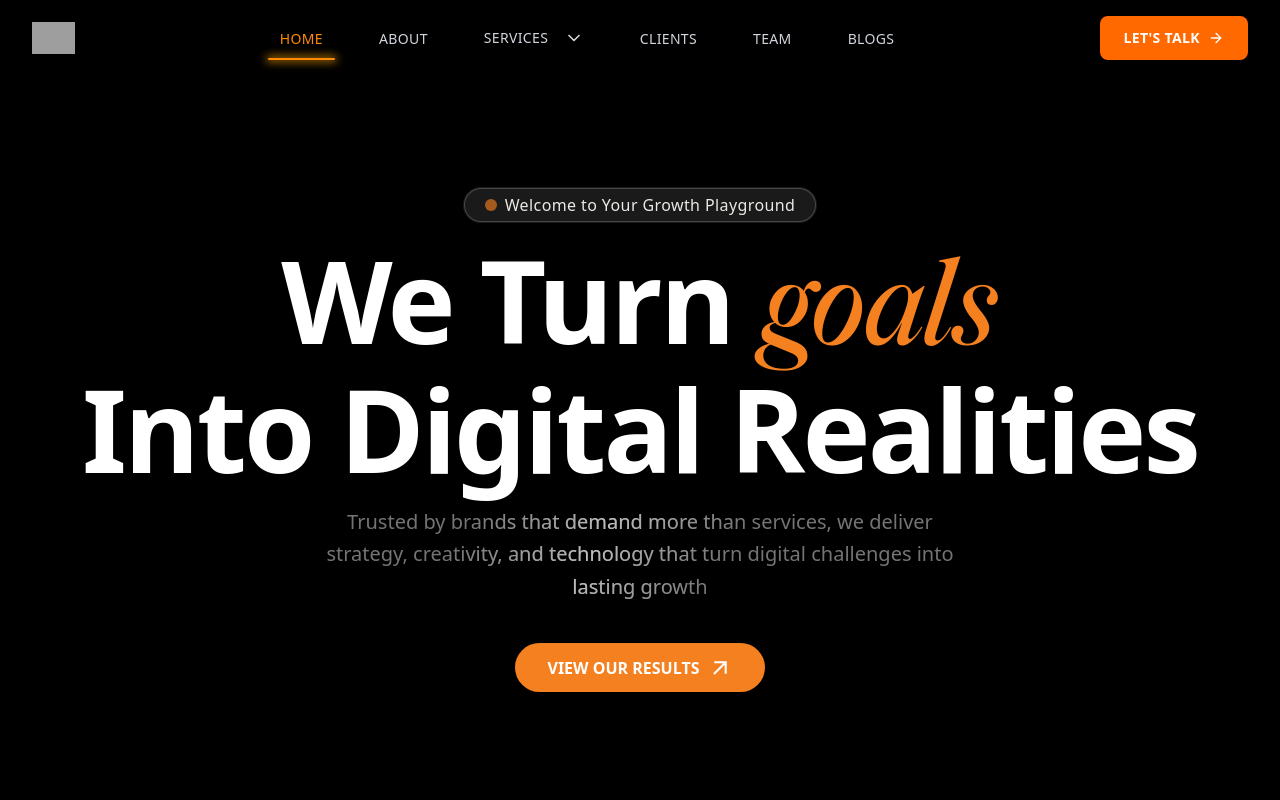
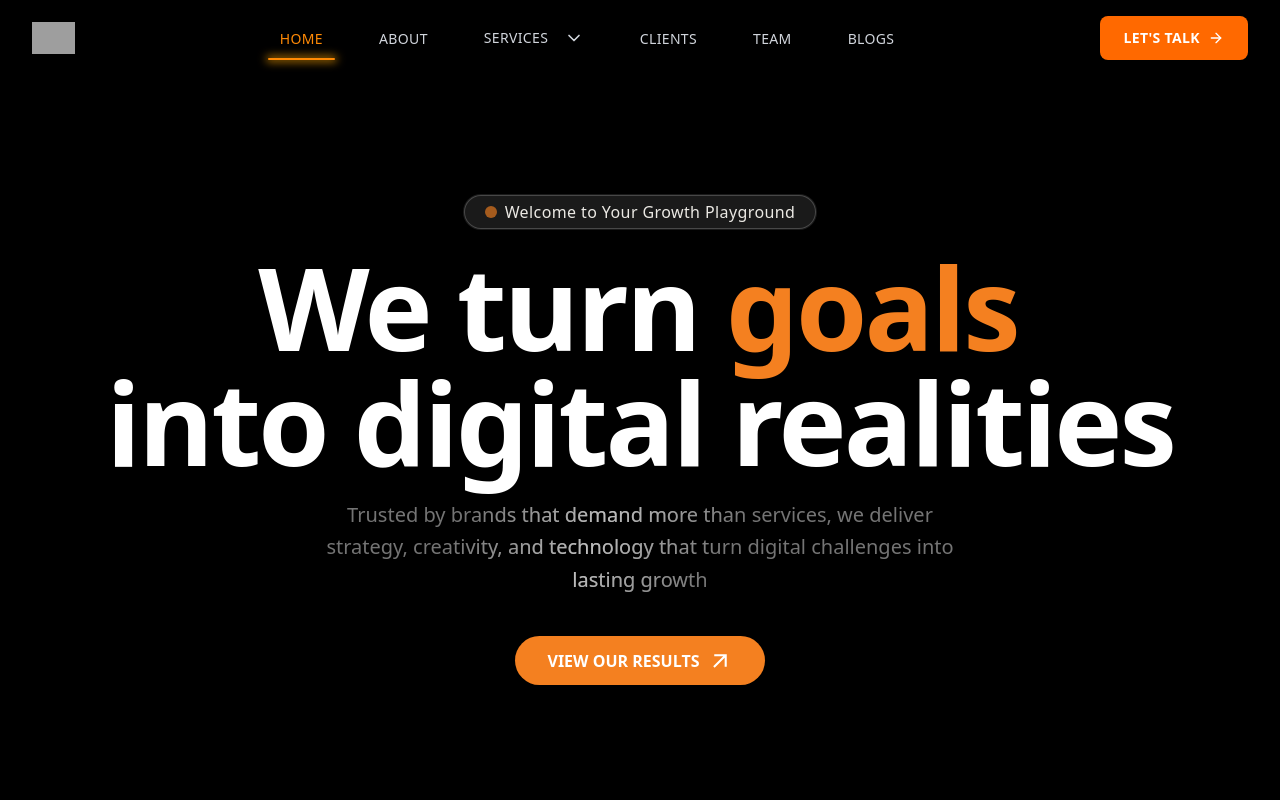
Before and after one commit to DigitalLab-Dev/digitallab, a Next.js app: page / in a window 1280 px wide. Shown: the top 800 px of the page. Built offline with nearby package versions, Linux system fonts and the light colour scheme; grey boxes are pictures that could not be loaded.

Commit message:
3d model lazy load

```diff
--- a/src/app/home/components/Hero.jsx
+++ b/src/app/home/components/Hero.jsx
@@ -1,7 +1,8 @@
 "use client";
+
 import ShinyText from "@/components/ReactBit-Components/ShinyText";
 import TextType from "@/components/ReactBit-Components/TextType";
-import React, { Suspense, useState } from "react";
+import React, { useState } from "react";
 import { MdArrowOutward } from "react-icons/md";
 import { motion } from "framer-motion";
 import Link from "next/link";
@@ -9,83 +10,67 @@ import Spline from "@splinetool/react-spline";
 
 const Hero = () => {
   const [splineLoaded, setSplineLoaded] = useState(false);
-  const onSplineLoad = () => {
-    setSplineLoaded(true);
-  };
 
   return (
     <motion.section
-      className="w-full relative min-h-[90vh] flex mt-10 sm:mt-20  justify-center items-center flex-col px-5 overflow-hidden"
+      className="w-full relative min-h-[90vh] flex mt-10 sm:mt-20 justify-center items-center flex-col px-5 overflow-hidden"
       initial={{ opacity: 0, y: 50 }}
       animate={{ opacity: 1, y: 0 }}
       transition={{ duration: 0.8, ease: "easeOut" }}
       aria-label="Hero section - Digital marketing agency introduction"
     >
+      {/* Background Spline (non-blocking) */}
       <div
         className="absolute inset-0 -z-10"
-        style={{ pointerEvents: "auto" }}
         aria-hidden="true"
       >
         <div className="w-full h-full scale-100 sm:scale-125 md:scale-125 -translate-y-10 md:-translate-y-10">
-          <Suspense
-            fallback={
-              <div className="w-full h-full flex items-center justify-center bg-gradient-to-b from-slate-900 to-slate-800">
-                <div className="w-16 h-16 border-4 border-[#f48020] border-t-transparent rounded-full animate-spin" />
-              </div>
-            }
-          >
           <Spline
             scene="https://prod.spline.design/7fTn8KMQWLjD9qLo/scene.splinecode"
-              onLoad={onSplineLoad}
+            onLoad={() => setSplineLoaded(true)}
             style={{
               width: "100%",
               height: "100%",
               opacity: splineLoaded ? 1 : 0,
-                transition: "opacity 0.5s ease-in-out",
+              transition: "opacity 0.6s ease-in-out",
             }}
           />
-          </Suspense>
         </div>
       </div>
+
+      {/* Foreground Content */}
       <div
         className="flex flex-col w-fit items-center justify-center text-center gap-5 relative z-10"
         style={{ pointerEvents: "none" }}
       >
         <motion.header
-          className="flex flex-col w-fit items-center  justify-center text-center gap-5"
+          className="flex flex-col items-center justify-center gap-5"
           initial={{ opacity: 0, y: 30 }}
           animate={{ opacity: 1, y: 0 }}
           transition={{ delay: 0.3, duration: 0.8 }}
         >
+          {/* Badge */}
           <motion.div
-            className={
-              "flex items-center justify-center gap-2 rounded-full px-5 py-1 " +
-              "bg-white/10 border border-white/20 shadow-lg shadow-black/30 " +
-              "backdrop-blur-md supports-[backdrop-filter]:backdrop-blur-md " +
-              "ring-1 ring-white/10"
-            }
+            className="flex items-center gap-2 rounded-full px-5 py-1 bg-white/10 border border-white/20 shadow-lg shadow-black/30 backdrop-blur-md ring-1 ring-white/10"
             initial={{ scale: 0.8, opacity: 0 }}
             animate={{ scale: 1, opacity: 1 }}
             transition={{ delay: 0.5, duration: 0.6 }}
-            role="status"
-            aria-live="polite"
           >
-            <div
-              className="w-3 h-3 rounded-full bg-[#f48020] animate-pulse"
-              aria-hidden="true"
-            />
-            <p className="text-sm sm:text-base z-20 tracking-wide text-[#EBE9E4]">
+            <div className="w-3 h-3 rounded-full bg-[#f48020] animate-pulse" />
+            <p className="text-sm sm:text-base tracking-wide text-[#EBE9E4]">
               Welcome to Your Growth Playground
             </p>
           </motion.div>
+
+          {/* Heading */}
           <motion.h1
-            className="text-[13vw] sm:text-[15vw] md:text-[9vw] tracking-tight font-bold leading-tight sm:leading-[1] capitalize text-[#FFFFFF] w-full"
+            className="text-[13vw] sm:text-[15vw] md:text-[9vw] tracking-tight font-bold leading-tight sm:leading-[1] text-white"
             initial={{ opacity: 0, y: 40 }}
             animate={{ opacity: 1, y: 0 }}
             transition={{ delay: 0.7, duration: 0.8 }}
           >
-            We <span className="relative z-5">turn</span>{" "}
-            <span className="italican lowercase rounded-2xl inline-block">
+            We turn{" "}
+            <span className="inline-block rounded-2xl">
               <span className="hidden sm:block">
                 <TextType
                   text={["vision", "ideas", "aims", "goals", "designs"]}
@@ -96,14 +81,14 @@ const Hero = () => {
                 />
               </span>
               <span className="sm:hidden text-[#f48020]">visions</span>
-            </span>{" "}
+            </span>
             <br className="hidden sm:block" />
-            <span className="sm:inline block mt-2 sm:mt-0">
+            <span className="block sm:inline mt-2 sm:mt-0">
               into digital realities
             </span>
           </motion.h1>
 
-          {/* Subheading - Shiny animated text */}
+          {/* Subheading */}
           <motion.div
             initial={{ opacity: 0, y: 20 }}
             animate={{ opacity: 1, y: 0 }}
@@ -112,14 +97,13 @@ const Hero = () => {
           >
             <ShinyText
               text="Trusted by brands that demand more than services, we deliver strategy, creativity, and technology that turn digital challenges into lasting growth"
-              disabled={false}
               speed={3}
               className="text-base sm:text-xl md:w-3/4 w-full mx-auto leading-relaxed"
             />
           </motion.div>
         </motion.header>
 
-        {/* CTA Button - Re-enable pointer events */}
+        {/* CTA */}
         <motion.div
           initial={{ opacity: 0, scale: 0.8 }}
           animate={{ opacity: 1, scale: 1 }}
@@ -129,16 +113,10 @@ const Hero = () => {
         >
           <Link
             href="/clients"
-            className="inline-flex items-center justify-center gap-2 px-8 py-3 rounded-full font-semibold transition-all duration-500 bg-[#f48020] text-white hover:gap-3 hover:bg-[#f0750f] hover:shadow-lg hover:shadow-[#f48020]/50 focus:outline-none focus:ring-4 focus:ring-[#f48020]/50 active:scale-95"
-            aria-label="View our client results and case studies"
-          >
-            <motion.span
-              whileHover={{ scale: 1.05 }}
-              whileTap={{ scale: 0.95 }}
+            className="inline-flex items-center gap-2 px-8 py-3 rounded-full font-semibold bg-[#f48020] text-white transition-all duration-500 hover:gap-3 hover:bg-[#f0750f] hover:shadow-lg hover:shadow-[#f48020]/50 active:scale-95"
           >
             VIEW OUR RESULTS
-            </motion.span>
-            <MdArrowOutward size={25} aria-hidden="true" />
+            <MdArrowOutward size={25} />
           </Link>
         </motion.div>
       </div>
```
Lines whose indentation alone changed are shown as unchanged.
